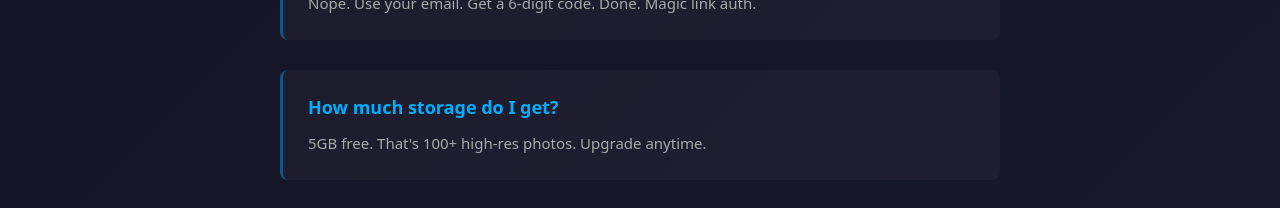
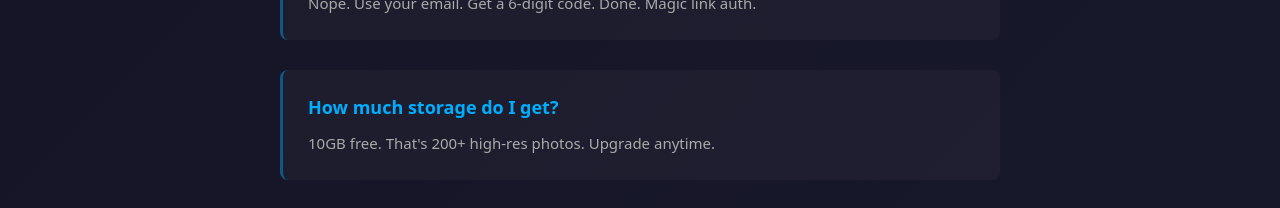
Before and after one commit to HaydenHaddad99/team-media-hub, a React (Vite) app in the folder frontend/: page / in a window 1280 px wide. Shown: the part 2580-2788 px from the top of the page. Built offline with nearby package versions, Linux system fonts and the light colour scheme; no server answers.

Commit message:
fix: Update free storage from 5GB to 10GB and photo count to 200+ in FAQ

```diff
--- a/frontend/src/pages/LandingPageNew.tsx
+++ b/frontend/src/pages/LandingPageNew.tsx
@@ -121,7 +121,7 @@ export function LandingPageNew({ onReady }: LandingPageNewProps) {
         </div>
         <div className="faq-item">
           <h4>How much storage do I get?</h4>
-          <p>5GB free. That's 100+ high-res photos. Upgrade anytime.</p>
+          <p>10GB free. That's 200+ high-res photos. Upgrade anytime.</p>
         </div>
         <div className="faq-item">
           <h4>Can I share outside my team?</h4>
```
